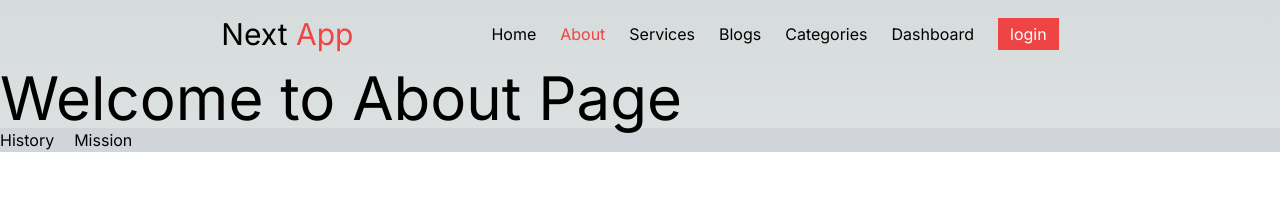
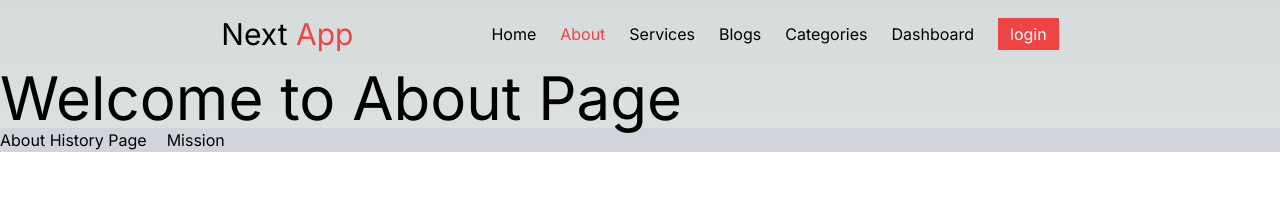
Before and after one commit to tahfeezmizan/next-js-project, a Next.js app: page /about in a window 1280 px wide. Shown: the top 218 px of the page. Built offline with nearby package versions, Linux system fonts and the light colour scheme.

Commit message:
Update SectionDesign.jsx

```diff
--- a/src/components/SectionDesign.jsx
+++ b/src/components/SectionDesign.jsx
@@ -6,7 +6,7 @@ const SectionDesign = () => {
         <section class="bg-white dark:bg-gray-900">
 
             <div className="bg-gray-300 flex gap-5">
-                <Link href={'/about/history'}>History</Link>
+                <Link href={'/about/history'}>About History Page</Link>
                 <Link href={'/about/mission'}>Mission</Link>
             </div>
 
```
